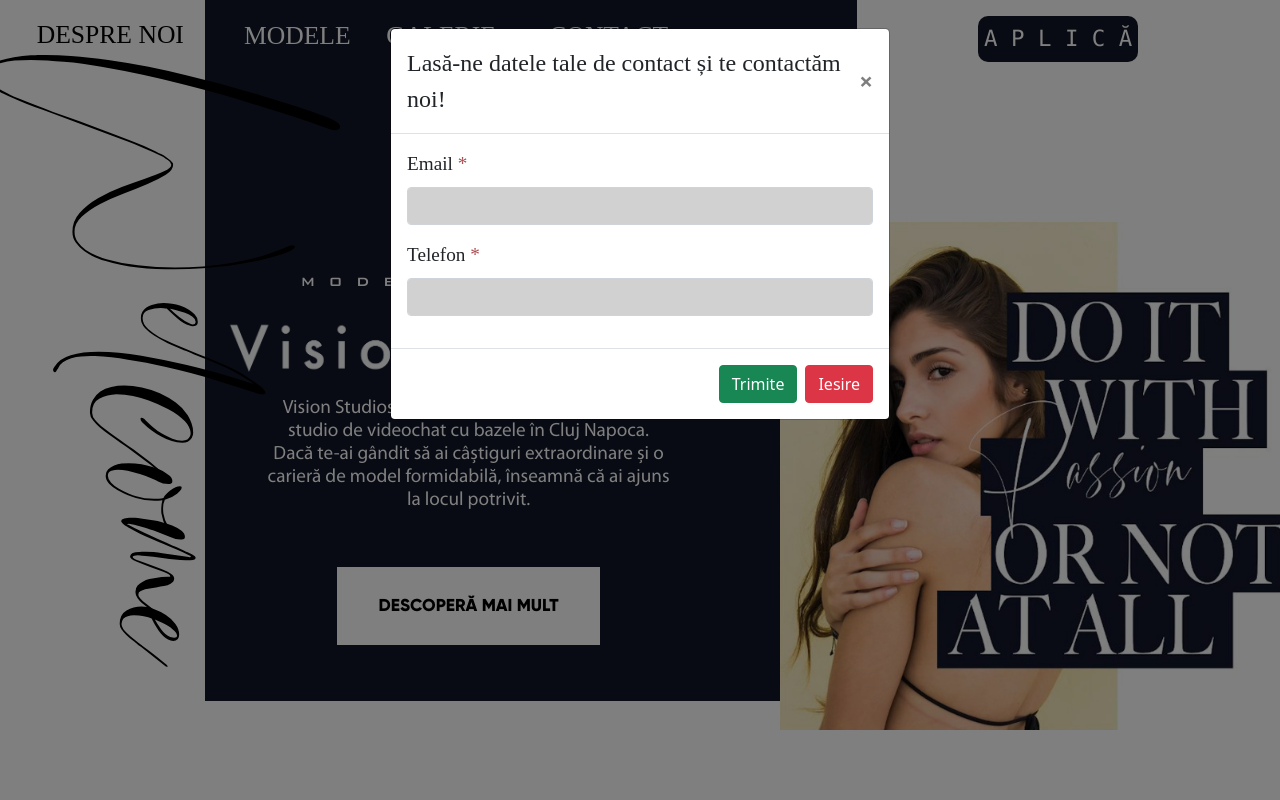
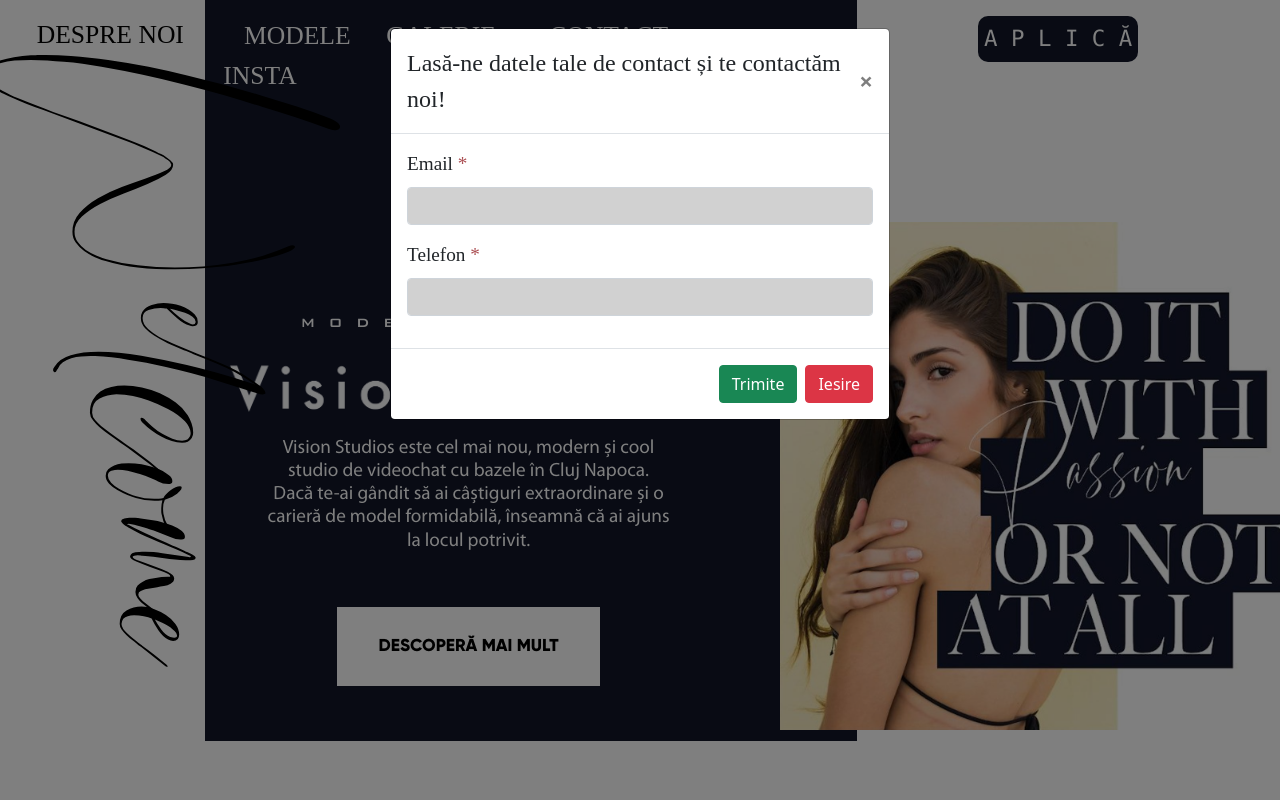
Before and after one commit to sdet-ro/blidarVision, a Django app: page / in a window 1280 px wide; the page is wider, and only the part inside the window is pictured. Run offline with Django 3.2, Linux system fonts and the light colour scheme; parts of the project's set-up code (start-up, migrations or seed data) failed here and were passed over; some libraries are stand-ins or nearby versions; some web fonts are replaced.

Commit message:
Update home.html

```diff
--- a/visionStudios/templates/home.html
+++ b/visionStudios/templates/home.html
@@ -71,6 +71,9 @@
                 </div>
                 <div class="col-5">
                     <button class="underline headitem" type="submit" onclick="location.href = '/contact'"> CONTACT </button>
+                </div>
+                <div class="col-5">
+                    <button class="underline headitem" type="submit" onclick="location.href = '/insta'"> INSTA </button>
                 </div>
 
             </div>
```
